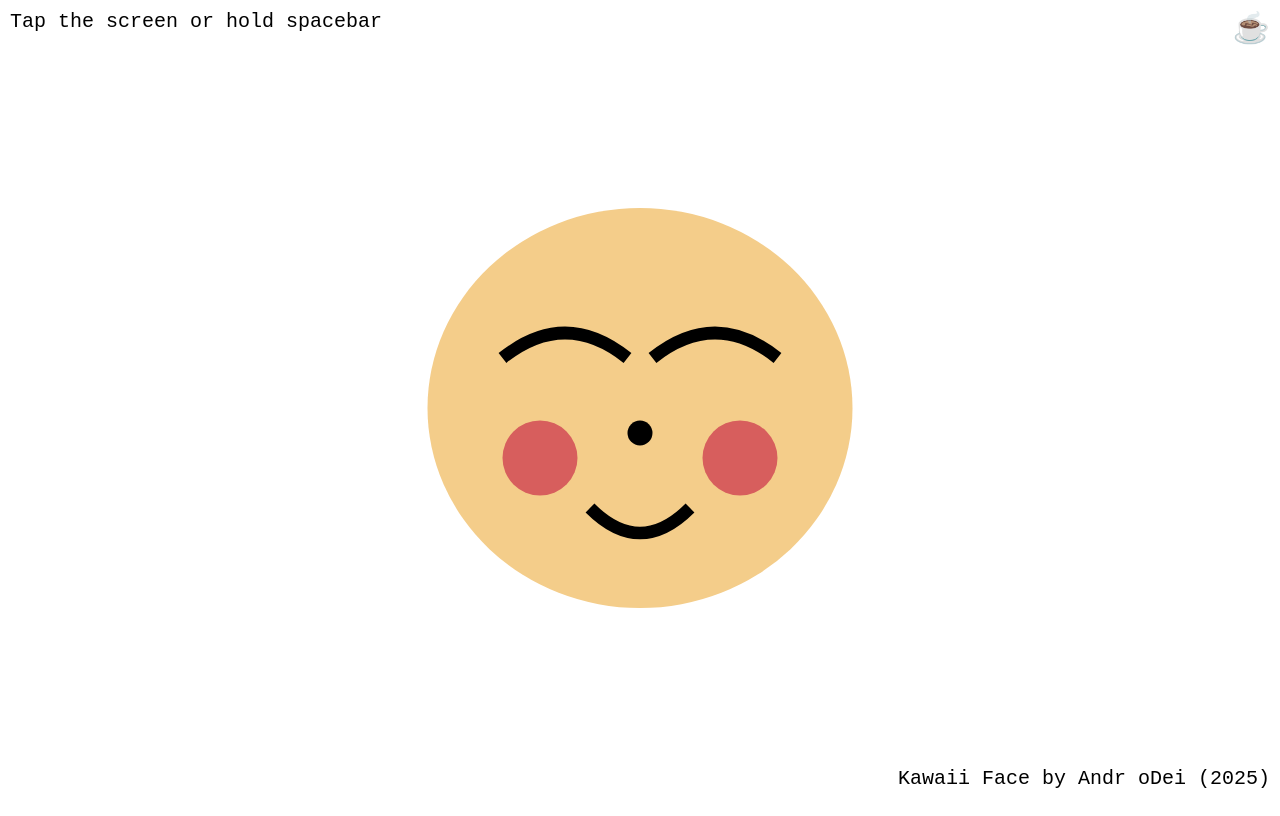
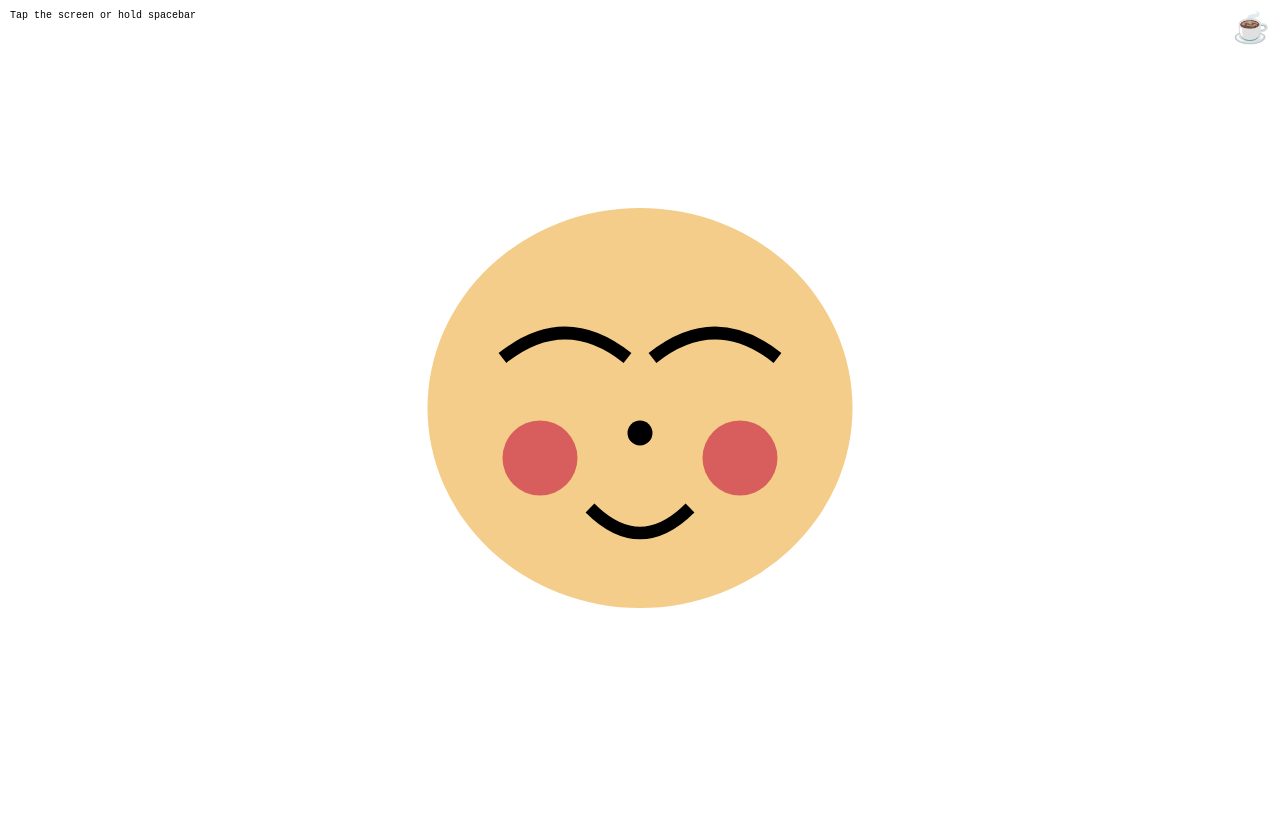
Before and after one commit to indexmod/face, a plain HTML site: page index.html in a window 1280 px wide. Drawn offline with Linux system fonts and the light colour scheme.

Commit message:
Update index.html

```diff
--- a/index.html
+++ b/index.html
@@ -57,7 +57,7 @@
     top: 10px;
     left: 10px;
     font-family: monospace;
-    font-size: 20px;
+    font-size: 10px;
     color: black;
 }
 
@@ -103,8 +103,6 @@
         <path id="mouth" d="M80 140 Q100 160 120 140" stroke="black" stroke-width="5" fill="none"/>
     </svg>
 
-    <div class="kawaii-credit">Kawaii Face by Andr oDei (2025)</div>
-
 
     <script>
         function generateFace() {
```
